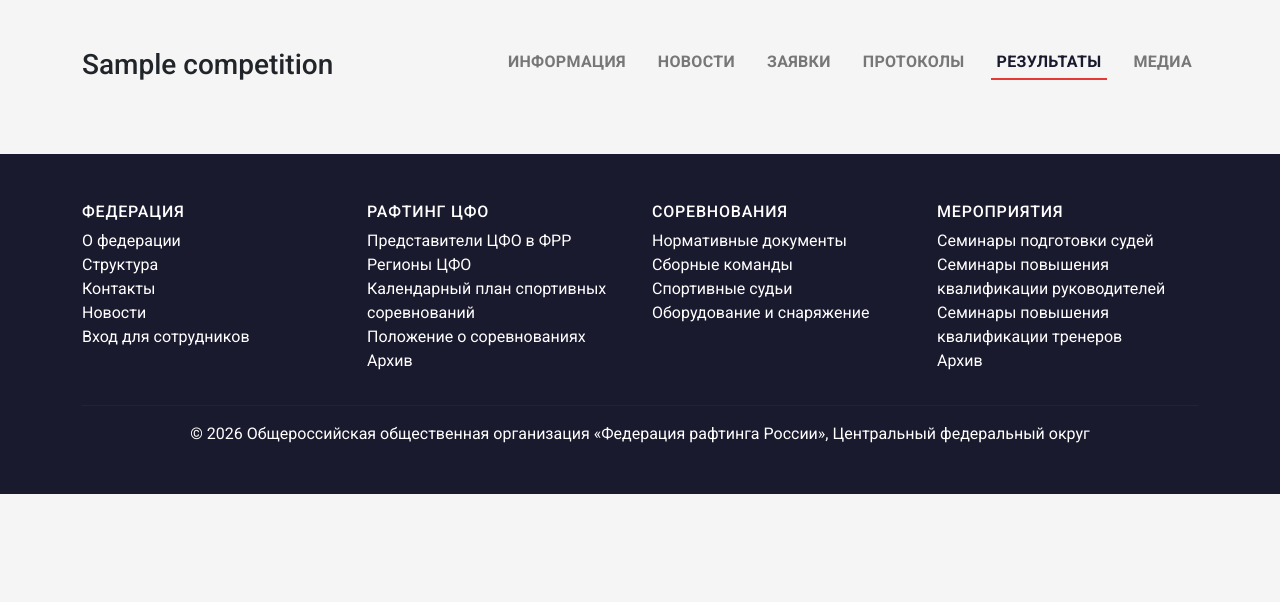
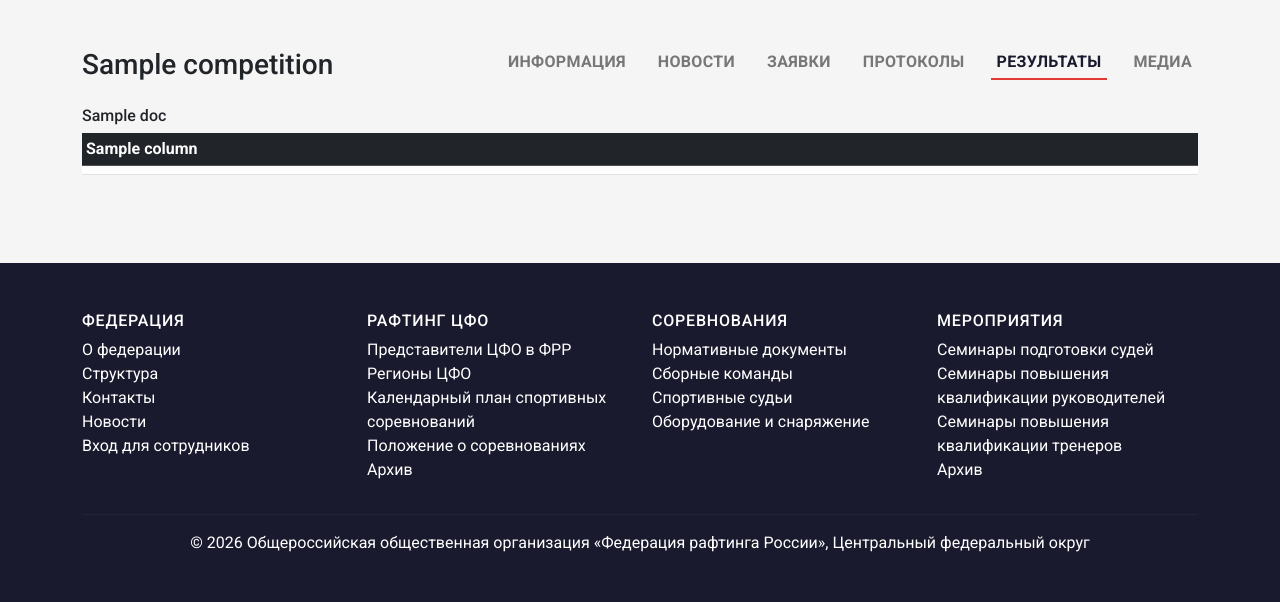
Before and after one commit to rusrafting50-dev/RAFTING_CFO-CODEX, a Flask app: template templates/competitions/detail.html in a window 1280 px wide, after a click on "РЕЗУЛЬТАТЫ". Shown: the part 120-722 px from the top of the page. Run offline with Flask 3, Linux system fonts and the light colour scheme; tables that the repository leaves empty hold one stand-in row (values such as "Sample post"); the template is opened without the code that fills it: values that come from a table or form of the project are taken from there, most other values are stand-ins (such as "Sample title", 1, 10 or a date in 2020); lists and menus that the app fills with data are empty; some libraries are stand-ins or nearby versions.

Commit message:
Добавить поддержку нескольких таблиц результатов на вкладке "Результаты" (пилот: спринт из COREZ)
Документы с doc_type=протокол_результатов теперь показываются на вкладке
"Результаты" отдельно от "Протоколы", а не подмешиваются к ним. Синхронизация
по doc_type+title вместо doc_type — чтобы несколько таблиц одного типа
(например, спринт R4/R6 x мужчины/женщины) не затирали друг друга.

Co-Authored-By: Claude Sonnet 5 <noreply@anthropic.com>
Claude-Session: https://claude.ai/code/session_0162FXnVK5YjdPsDXNwHY5vq

```diff
--- a/templates/competitions/detail.html
+++ b/templates/competitions/detail.html
@@ -134,7 +134,27 @@
                 {% endif %}
             </div>
 
-            <div class="tab-pane fade" id="tab-results" role="tabpanel"></div>
+            <div class="tab-pane fade" id="tab-results" role="tabpanel">
+                {% for doc in results_docs %}
+                    <h3 class="h6">{{ doc.title }}</h3>
+                    <div class="table-responsive mb-4">
+                        <table class="table table-sm table-zebra align-middle">
+                            <thead>
+                                <tr class="table-dark">
+                                    {% for column in doc.protocol_columns %}<th>{{ column }}</th>{% endfor %}
+                                </tr>
+                            </thead>
+                            <tbody>
+                                {% for row in doc.protocol_rows %}
+                                    <tr>
+                                        {% for column in doc.protocol_columns %}<td>{{ row.get(column, '') }}</td>{% endfor %}
+                                    </tr>
+                                {% endfor %}
+                            </tbody>
+                        </table>
+                    </div>
+                {% endfor %}
+            </div>
             <div class="tab-pane fade" id="tab-media" role="tabpanel"></div>
         </div>
     </div>
```
Also changed, not shown: routes/api.py (+8 -3 lines), routes/competitions.py (+10 -1 lines).
